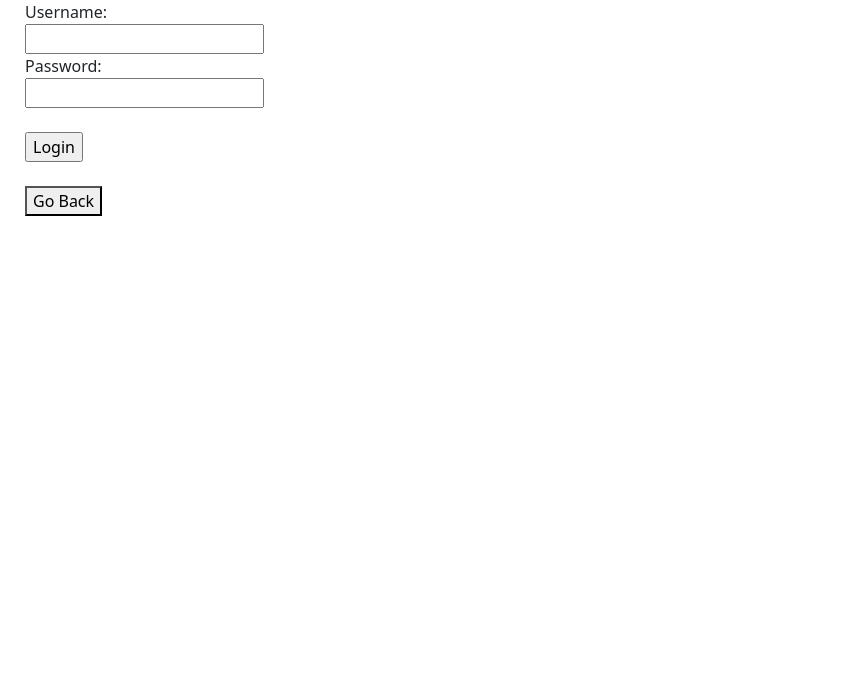
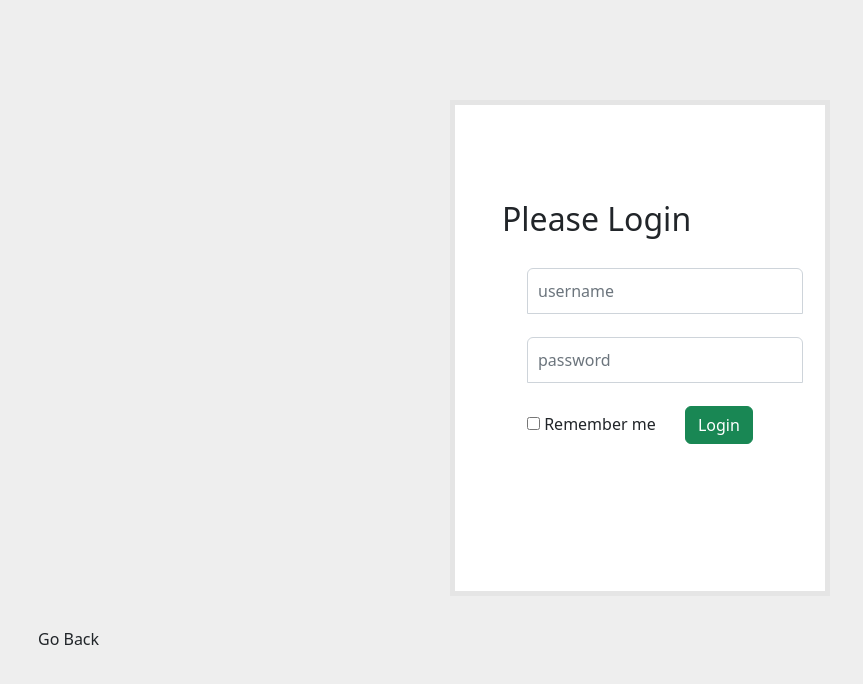
Before and after one commit to ZackPaz2023/CapstoneGroup, a Flask app: page /login in a window 1280 px wide. Shown: the top 684 px of the page, without its empty margins (0-863 px from the left). Run offline with Flask 2, Linux system fonts and the light colour scheme; data that the repository does not hold is empty.

Commit message:
added color/design to "login" page. > [go back] button on "login" page has borderless button. > [required] warning added to username textbox so that username is required to login.

```diff
--- a/templates/login.html
+++ b/templates/login.html
@@ -2,15 +2,15 @@
 <html lang="en">
 <head>
     <meta charset="UTF-8">
+    <meta name="viewport" content="width=device-width, initial-scale=1">
     <title>Login Page</title>
 
     <link href="https://cdn.jsdelivr.net/npm/bootstrap@5.2.2/dist/css/bootstrap.min.css" rel="stylesheet" integrity="sha384-Zenh87qX5JnK2Jl0vWa8Ck2rdkQ2Bzep5IDxbcnCeuOxjzrPF/et3URy9Bv1WTRi" crossorigin="anonymous">
     <script src="https://cdn.jsdelivr.net/npm/bootstrap@5.2.2/dist/js/bootstrap.bundle.min.js" integrity="sha384-OERcA2EqjJCMA+/3y+gxIOqMEjwtxJY7qPCqsdltbNJuaOe923+mo//f6V8Qbsw3" crossorigin="anonymous"></script>
 
     <style>
-      input[type=text]{
-         margin-left: 25px;
-      }
+
+
 
         input[type=submit]{
             margin-left: 25px;
@@ -23,20 +23,94 @@
         button{
             margin-left: 25px;
         }
+
+        body{
+            background: #eee !important;
+        }
+
+        .wrapper{
+            margin-top: 300px;
+        }
+
+        form{
+         margin-top: 100px;
+         }
+
+        .wrapper{
+            max-width: 380px;
+            padding: 15px 35px 45px;
+            margin: auto;
+            background-color: #fff;
+            border: 5px solid rgba(0,0,0,0.1);
+
+            .container{
+
+                margin-top: 80px;
+                margin-bottom: 80px;
+            }
+
+
+            .form-signin-heading,
+            .checkbox{
+                margin-bottom: 30px;
+            }
+
+            .checkbox{
+                font-weight: normal;
+            }
+
+            .form-control{
+                position: relative;
+                font-size: 16px;
+                height: auto;
+                padding: 10px;
+                @include box-sizing(border-box);
+
+                &:focus {
+                  z-index: 2;
+                }
+            }
+
+            input[type="text"]{
+                margin-left: 25px;
+                margin-bottom: -1px;
+                border-bottom-left-radius: 0;
+                border-bottom-right-radius: 0;
+            }
+        }
    </style>
 </head>
-<body bgcolor="teal">
+
+<body>
 
 <form action="/login" method="post">
-   <label>Username: </label><br>
-   <input type="text" name="username" autocomplete="off">
+    <div class="wrapper">
+        <div class="container">
+            <h2 class="form-signin-heading">Please Login</h2>
+            <input type="text" class="form-control" name="username" autocomplete="off" placeholder="username" required="">
             <br>
-   <label>Password: </label><br>
-   <input type="text" name="password" autocomplete="off"><br><br>
-   <input type="submit" value="Login" >
+            <input type="text" class="form-control" name="password" autocomplete="off" placeholder="password" required="">
+            <br>
+            <label class="checkbox">
+                <input type="checkbox" value="remember-me" id="rememberMe" name="rememberMe"> Remember me
+            </label>
+            <input type="submit" class="btn btn-success btn-block" value="Login">
+        </div>
+    </div>
 </form>
+
+
+
+
+<!--   <label>Username: </label><br>-->
+<!--   <input type="text" name="username" autocomplete="off">-->
+
+<!--   <label>Password: </label><br>-->
+<!--   <input type="text" name="password" autocomplete="off"><br><br>-->
+<!--   -->
+
 <br>
-<button onclick="history.back()">Go Back</button>
+<button class="btn btn-default" onclick="history.back()">Go Back</button>
 
 <script src="https://cdn.jsdelivr.net/npm/@popperjs/core@2.11.6/dist/umd/popper.min.js" integrity="sha384-oBqDVmMz9ATKxIep9tiCxS/Z9fNfEXiDAYTujMAeBAsjFuCZSmKbSSUnQlmh/jp3" crossorigin="anonymous"></script>
 <script src="https://cdn.jsdelivr.net/npm/bootstrap@5.2.2/dist/js/bootstrap.min.js" integrity="sha384-IDwe1+LCz02ROU9k972gdyvl+AESN10+x7tBKgc9I5HFtuNz0wWnPclzo6p9vxnk" crossorigin="anonymous"></script>
--- a/templates/new-user-form.html
+++ b/templates/new-user-form.html
@@ -2,6 +2,7 @@
 <html lang="en">
 <head>
     <meta charset="UTF-8">
+    <meta name="viewport" content="width=device-width, initial-scale=1">
     <title>User Setup</title>
 
     <link href="https://cdn.jsdelivr.net/npm/bootstrap@5.2.2/dist/css/bootstrap.min.css" rel="stylesheet" integrity="sha384-Zenh87qX5JnK2Jl0vWa8Ck2rdkQ2Bzep5IDxbcnCeuOxjzrPF/et3URy9Bv1WTRi" crossorigin="anonymous">
```
Lines whose indentation alone changed are shown as unchanged.
